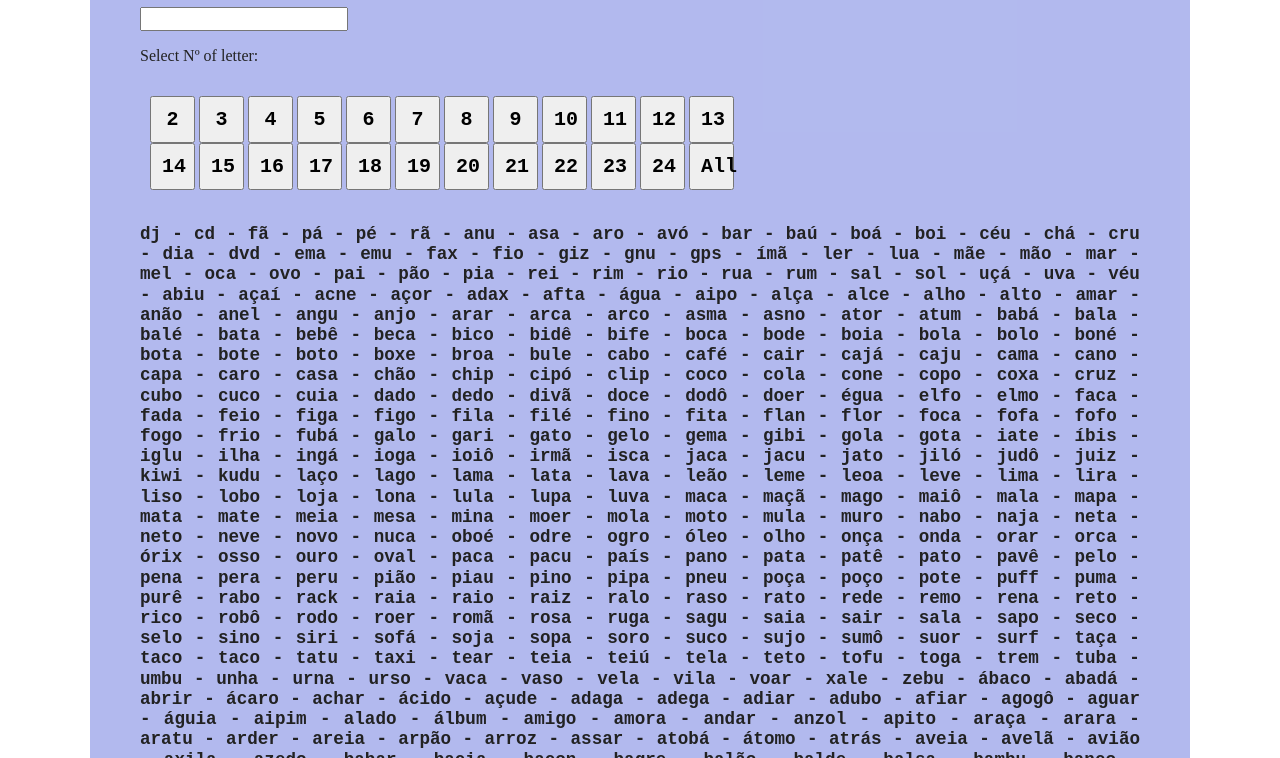
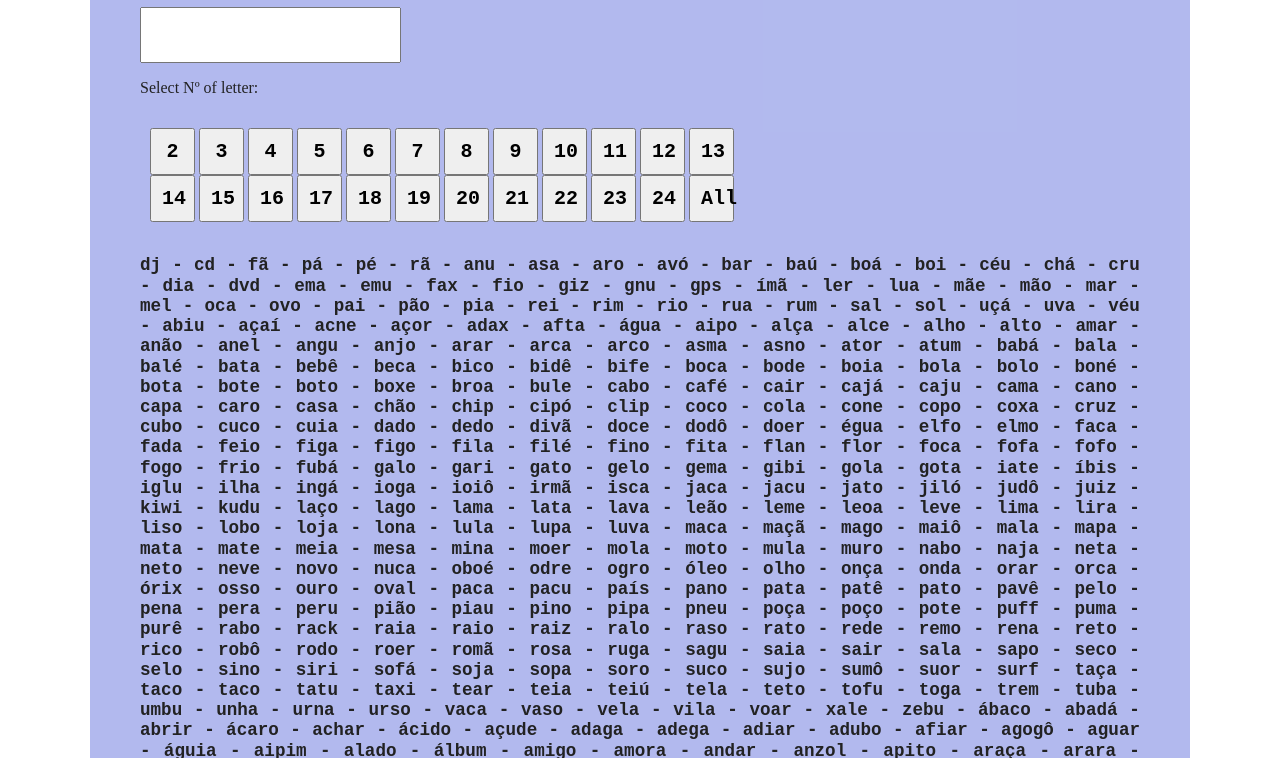
Before and after one commit to mthsgrc/Gartic_finder, a website built with Parcel: page index.html in a window 1280 px wide. Shown: the part 123-881 px from the top of the page. Built offline with nearby package versions, Linux system fonts and the light colour scheme.

Commit message:
Some CSS on typography

```diff
--- a/css/main.css
+++ b/css/main.css
@@ -284,6 +284,13 @@ main {
   text-align: justify;
 }
 
+.input-field {
+  font-family: monospace;
+  font-size: x-large;
+  font-weight: bold;
+  height: 50px;
+}
+
 #wrapper {
   width: 100%;
   margin: 0 auto;
```
